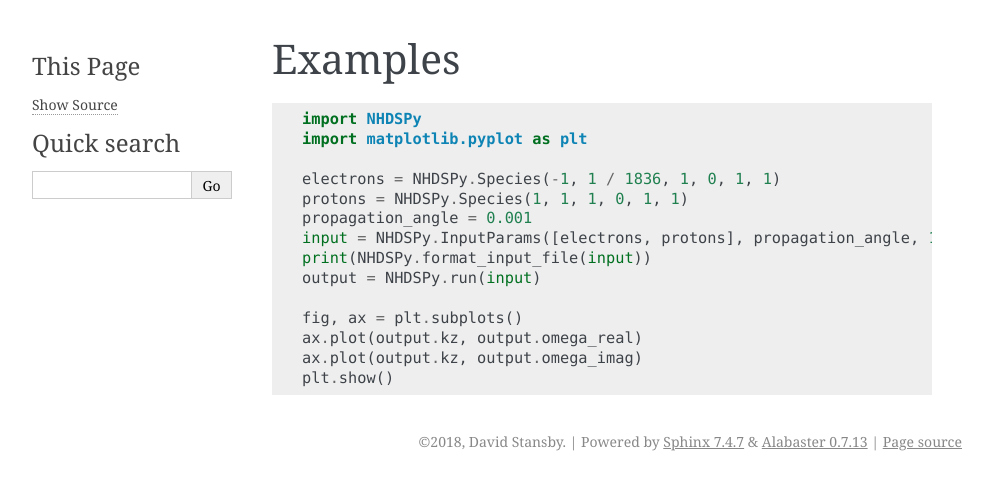
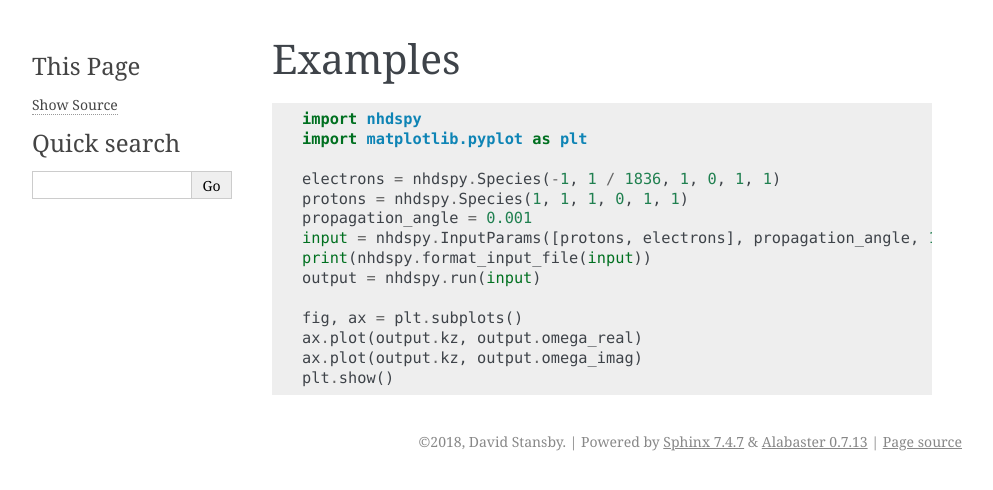
Before and after one commit to dstansby/nhdspy, a Sphinx documentation site: the page built from doc/source/example.rst, in a window 1280 px wide. Shown: the top 490 px of the page, without its empty margins (148-1141 px from the left). Built offline with Sphinx 7.4.7, drawn with Linux system fonts in a browser that asks for light colours.

```diff
--- a/doc/source/conf.py
+++ b/doc/source/conf.py
@@ -19,7 +19,7 @@
 
 # -- Project information -----------------------------------------------------
 
-project = 'NHDSPy'
+project = 'nhdspy'
 copyright = '2018, David Stansby'
 author = 'David Stansby'
 
--- a/doc/source/example.rst
+++ b/doc/source/example.rst
@@ -3,15 +3,15 @@ Examples
 
 .. code-block:: python
 
-  import NHDSPy
+  import nhdspy
   import matplotlib.pyplot as plt
 
-  electrons = NHDSPy.Species(-1, 1 / 1836, 1, 0, 1, 1)
-  protons = NHDSPy.Species(1, 1, 1, 0, 1, 1)
+  electrons = nhdspy.Species(-1, 1 / 1836, 1, 0, 1, 1)
+  protons = nhdspy.Species(1, 1, 1, 0, 1, 1)
   propagation_angle = 0.001
-  input = NHDSPy.InputParams([electrons, protons], propagation_angle, 1e-4)
-  print(NHDSPy.format_input_file(input))
-  output = NHDSPy.run(input)
+  input = nhdspy.InputParams([protons, electrons], propagation_angle, 1e-4)
+  print(nhdspy.format_input_file(input))
+  output = nhdspy.run(input)
 
   fig, ax = plt.subplots()
   ax.plot(output.kz, output.omega_real)
--- a/doc/source/index.rst
+++ b/doc/source/index.rst
@@ -1,7 +1,7 @@
-NHDSPy
+nhdspy
 ======
 
-NHDSPy is a Python wrapper for NHDS, a numerical plasma dispersion relation
+nhdspy is a Python wrapper for NHDS, a numerical plasma dispersion relation
 solver written in Fortran.
 
 .. toctree::
--- a/doc/source/ref.rst
+++ b/doc/source/ref.rst
@@ -1,2 +1,2 @@
-.. automodapi:: NHDSPy
+.. automodapi:: nhdspy
    :no-inheritance-diagram:
```
Also changed, not shown: NHDSPy/__init__.py (+11 -6 lines), doc/source/installing.rst (+4 -4 lines).
